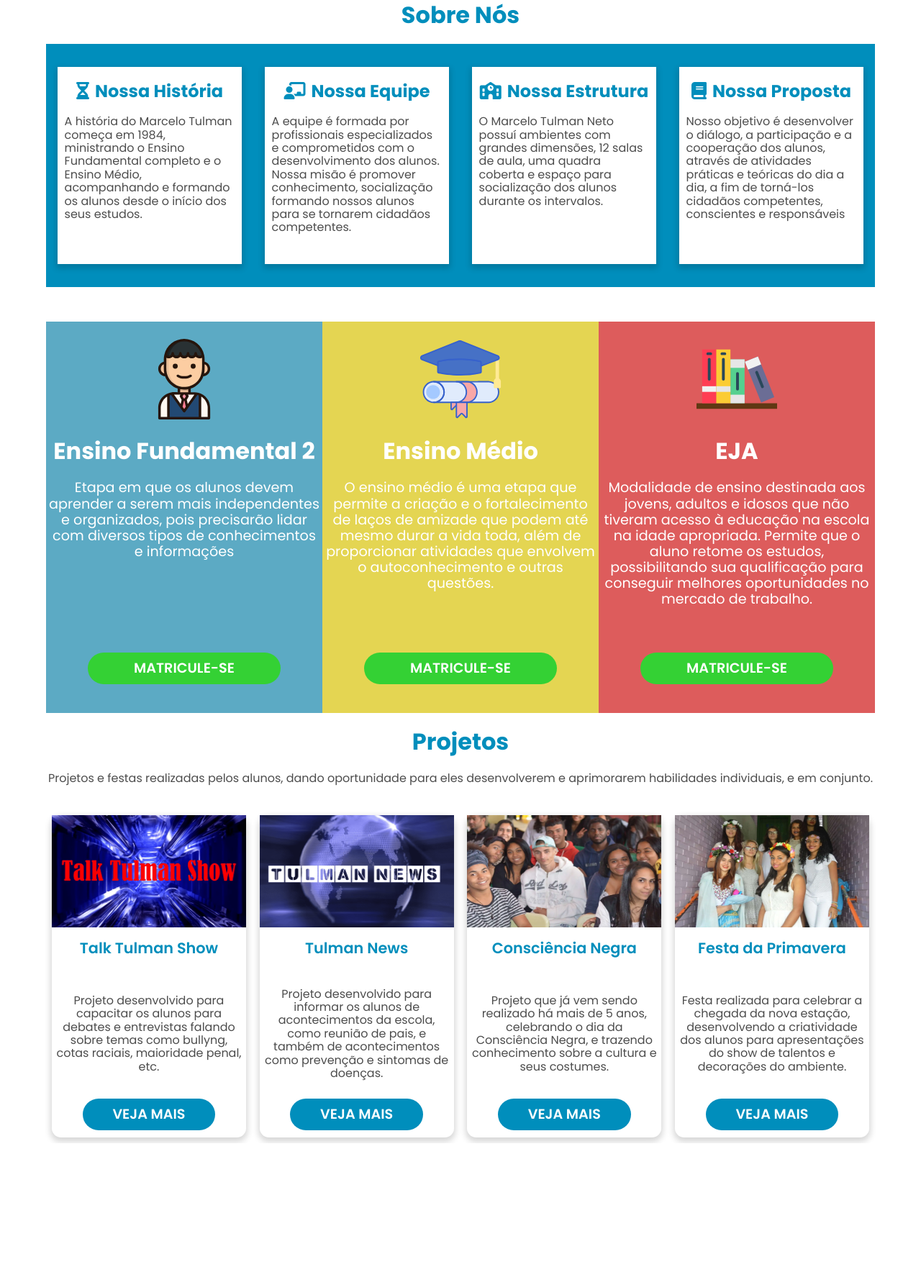
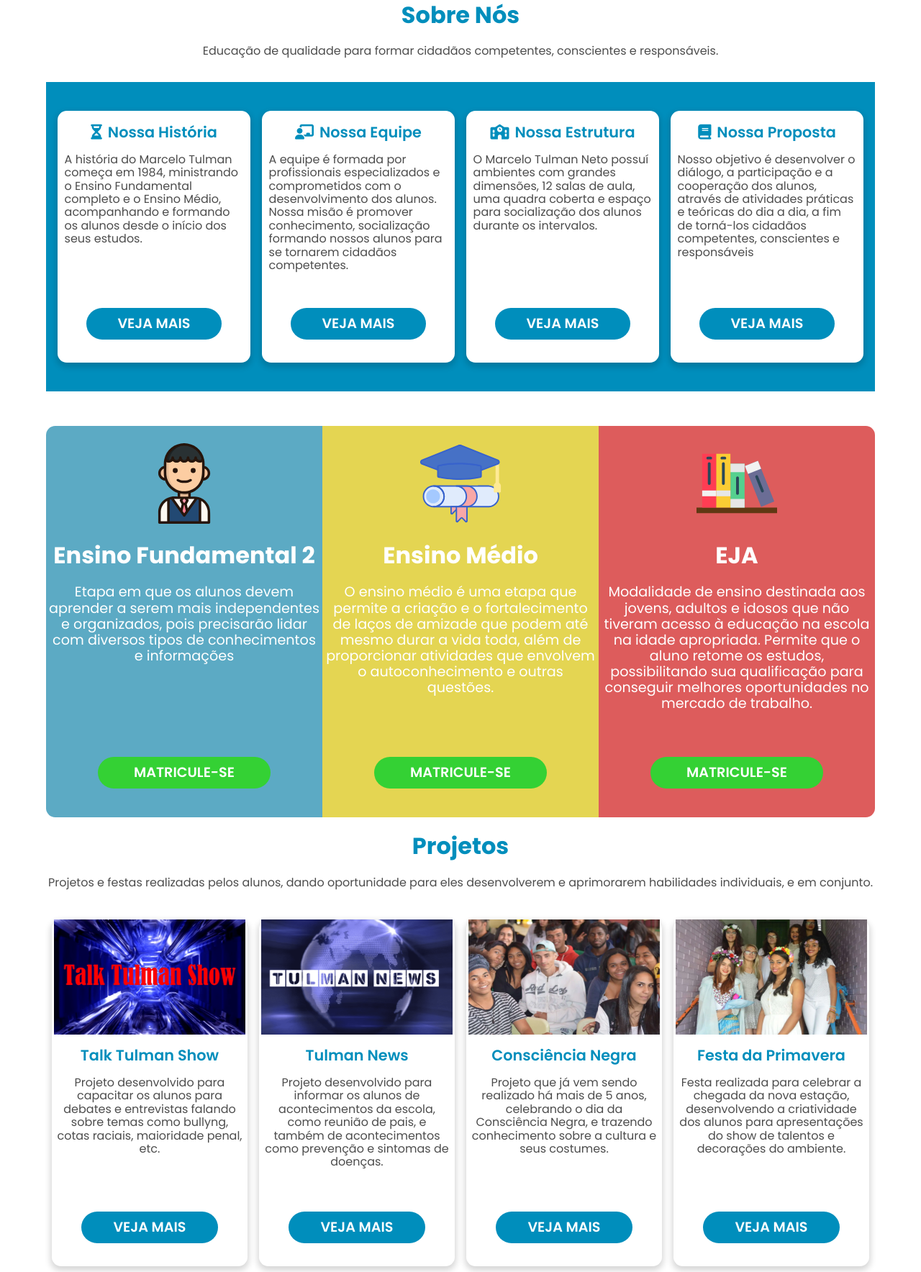
Before and after one commit to mateuslsilva28/MarceloTulman, a plain HTML site: page index.html in a window 1280 px wide. Shown: the part 761-2529 px from the top of the page at 72% size. Before the commit the page ends 2350 px from the top, so only its background shows below. Drawn offline with Linux system fonts and the light colour scheme.

Commit message:
C8 - Finalizando seção About, refatorando cards com @extend, add CNAME

```diff
--- a/index.html
+++ b/index.html
@@ -88,22 +88,35 @@
     <section class="about">
       <div class="about-content">
         <h1>Sobre Nós</h1>
+        <p>Educação de qualidade para formar cidadãos competentes, conscientes e responsáveis.</p>
         <div class="container">
           <div class="card">
+            <div class="text-card">
               <h2><i class="fas fa-hourglass-half"></i>Nossa História</h2>
               <p>A história do Marcelo Tulman começa em 1984, ministrando o Ensino Fundamental completo e o Ensino Médio, acompanhando e formando os alunos desde o início dos seus estudos.</p>
             </div>
+            <button class="">Veja mais</button>
+          </div>
           <div class="card">
+            <div class="text-card">
               <h2><i class="fas fa-chalkboard-teacher"></i>Nossa Equipe</h2>
               <p>A equipe é formada por profissionais especializados e comprometidos com o desenvolvimento dos alunos. Nossa misão é promover conhecimento, socialização formando nossos alunos para se tornarem cidadãos competentes.</p>
             </div>
+            <button class="">Veja mais</button>
+          </div>
           <div class="card">
+            <div class="text-card">
               <h2><i class="fas fa-school"></i>Nossa Estrutura</h2>
               <p>O Marcelo Tulman Neto possuí ambientes com grandes dimensões, 12 salas de aula, uma quadra coberta e espaço para socialização dos alunos durante os intervalos.</p>
             </div>
+            <button class="">Veja mais</button>
+          </div>
           <div class="card">
+            <div class="text-card">
               <h2><i class="fas fa-book"></i>Nossa Proposta</h2>
               <p>Nosso objetivo é desenvolver o diálogo, a participação e a cooperação dos alunos, através de atividades práticas e teóricas do dia a dia, a fim de torná-los cidadãos competentes, conscientes e responsáveis</p>
+            </div>
+            <button class="">Veja mais</button>
           </div>
         </div>
       </div>
@@ -146,46 +159,54 @@
       <div class="project-content">
         <h1>Projetos</h1>
         <p>Projetos e festas realizadas pelos alunos, dando oportunidade para eles desenvolverem e aprimorarem habilidades individuais, e em conjunto.</p>
-        <div class="card-projects">
+        <div class="container">
           <div class="card">
+            <div class="content-card">
               <div class="card-img">
                 <img src="img/projetos/projeto1.webp">
               </div>
-            <div class="content-card">
+              <div class="text-card">
                 <h2>Talk Tulman Show</h2>
                 <p>Projeto desenvolvido para capacitar os alunos para debates e entrevistas falando sobre temas como bullyng, cotas raciais, maioridade penal, etc.</p>
-              <button class="btn">Veja mais</button>
               </div>
             </div>
+            <button class="">Veja mais</button>
+          </div>
           <div class="card">
+            <div class="content-card">
               <div class="card-img">
                 <img src="img/projetos/projeto2.webp">
               </div>
-            <div class="content-card">
+              <div class="text-card">
                 <h2>Tulman News</h2>
                 <p>Projeto desenvolvido para informar os alunos de acontecimentos da escola, como reunião de pais, e também de acontecimentos como prevenção e sintomas de doenças.</p>
-              <button class="btn">Veja mais</button>
               </div>
             </div>
+            <button class="">Veja mais</button>
+          </div>
           <div class="card">
+            <div class="content-card">
               <div class="card-img">
                 <img src="img/projetos/projeto3.webp">
               </div>
-            <div class="content-card">
+              <div class="text-card">
                 <h2>Consciência Negra</h2>
                 <p>Projeto que já vem sendo realizado há mais de 5 anos, celebrando o dia da Consciência Negra, e trazendo conhecimento sobre a cultura e seus costumes.</p>
-              <button class="btn">Veja mais</button>
               </div>
             </div>
+            <button class="">Veja mais</button>
+          </div>
           <div class="card">
+            <div class="content-card">
               <div class="card-img">
                 <img src="img/projetos/projeto4.webp">
               </div>
-            <div class="content-card">
+              <div class="text-card">
                 <h2>Festa da Primavera</h2>
                 <p>Festa realizada para celebrar a chegada da nova estação, desenvolvendo a criatividade dos alunos para apresentações do show de talentos e decorações do ambiente.</p>
-              <button class="btn">Veja mais</button>
               </div>
+            </div>
+            <button class="">Veja mais</button>
           </div>
         </div>
       </div>
--- a/scss/_about.scss
+++ b/scss/_about.scss
@@ -1,4 +1,5 @@
 @use 'variables';
+@use 'extend';
 @use 'mixin';
 
 .about{
@@ -16,25 +17,20 @@
         }
 
         .container{
-            @include mixin.Flex(row);
-            padding: 2rem 0;
+            @extend .containerCards;
+            width: calc(100% - 1rem);
+            padding: 2rem 0.5rem;
             background-color: mixin.color("blue", "base");
 
             .card{
-                @include mixin.boxShadow(0, 0, 2px);
-                padding: 0 0 2.5rem 0;
-                margin: 0 1rem;
-                width: calc(25% - 2rem);
-                background-color: variables.$white-color;
-                transition: all 0.2s linear;
-                &:hover{@include mixin.boxShadow(0,0,6px)}
+                @extend .cardStructure;
+                .text-card{
+                    margin: 0 0 3rem 0;
                     h2{
                         overflow: hidden;
                         cursor:pointer;
-                    color: mixin.color("blue", "base");
                         i{
                             position: relative;
-                        transition: all 0.4s linear;
                             margin-right: 0.5rem;
                         }
                         &:hover i{
@@ -51,6 +47,8 @@
                         text-align: left;
                     }
                 }
+                button{@extend .btn;}
             }
         }
     }
+}
--- a/scss/_ensinos.scss
+++ b/scss/_ensinos.scss
@@ -1,6 +1,8 @@
 @use 'variables';
 @use 'mixin';
 @use 'sass:map';
+
+@keyframes topToBottom {from{top: -100%;}to{top: 0%;}}
 
 .ensinos{
     width: 100%;
@@ -15,8 +17,13 @@
             padding: 1.5rem 0 2.5rem 0;
             width: 40%;
             height: 30rem;
+            overflow: hidden;
             @include mixin.Font(700, variables.$white-color, 1.0);
+            &:hover img{
+                animation: topToBottom 0.5s;
+            }
             img{
+                position: relative;
                 width: 9rem!important;
                 height: 7rem!important;
             }
@@ -30,8 +37,14 @@
                 }
             }
         }
-        .card:nth-of-type(1){background-color: mixin.color("blue", "light")}
+        .card:nth-of-type(1){
+            background-color: mixin.color("blue", "light");
+            border-radius: 0.8rem 0 0 0.8rem;
+        }
         .card:nth-of-type(2){background-color: mixin.color("yellow", "light");}
-        .card:nth-of-type(3){background-color: mixin.color("red", "light");}
+        .card:nth-of-type(3){
+            background-color: mixin.color("red", "light");
+            border-radius: 0 0.8rem 0.8rem 0;
+        }
     }
 }
--- /dev/null
+++ b/scss/_extend.scss
@@ -0,0 +1,31 @@
+@use "variables";
+@use "mixin";
+
+.btn{
+    max-width: 15rem;
+    padding: 0.7rem 0.2rem;
+    background-color: mixin.color("blue", "base");
+    &:hover{background-color: mixin.color("blue", "light");}
+}
+
+.containerCards{
+    @include mixin.Flex(row, space, justify, between);
+    margin: 2rem 0 0 0;
+    flex-wrap: wrap;
+}
+
+.cardStructure{
+    @include mixin.boxShadow(0, 0, 2px);
+    @include mixin.Flex(column, space, justify, between);
+    width: calc(25% - 1rem);
+    height: auto;
+    align-items: center;
+    padding: 0 0 2rem 0!important;
+    margin: 0.5rem;
+    border-radius: 0.8rem;
+    background-color: variables.$white-color;
+    transition: all 0.4s linear;
+    &:hover{@include mixin.boxShadow(0,0,8px)}
+
+    h2{@include mixin.Font(600, mixin.color("blue", "base"), 1.0, 1.3rem);}
+}
--- a/scss/_padrao.scss
+++ b/scss/_padrao.scss
@@ -13,7 +13,7 @@ a{
     text-decoration: none;
 }
 
-.btn{
+button{
     width: 70%;
     cursor: pointer;
     border-radius: 1.4rem;
--- a/scss/_projetos.scss
+++ b/scss/_projetos.scss
@@ -1,4 +1,5 @@
 @use 'variables';
+@use 'extend';
 @use 'mixin';
 @use 'sass:map';
 
@@ -10,29 +11,17 @@
         @include mixin.Flex(column);
         text-align: center;
         width: 90%;
-
         h1{
             @include mixin.Font(700, mixin.color("blue", "base"), 1.0, 2rem);
         }
-        .card-projects{
-            @include mixin.Flex(row, space, justify, between);
-            margin: 2rem 0 0 0;
-            flex-wrap: wrap;
+        .container{
+            @extend .containerCards;
             .card{
-                border-radius: 0.8rem;
-                @include mixin.boxShadow(0, 0, 2px);
-                @include mixin.Flex(column);
-                background-color: variables.$white-color;
-                width: calc(25% - 1rem - 2px);
-                margin: 0.5rem;
-                height: 28rem;
-                transition: all 0.4s linear;
-                &:hover{@include mixin.boxShadow(0,0,8px)}
+                @extend .cardStructure;
                 &-img{
                     overflow: hidden;
                     width: 100%;
                     height: 10rem;
-
                     img{
                         transform: scale(1.2);
                         width:100%;
@@ -40,23 +29,13 @@
                         transition: all 0.4s linear;
                         &:hover{transform: scale(1.5);}
                     }
-
                 }
                 .content-card{
+                    margin: 0 0 3rem 0;
                     padding: 0 0.2rem 0.6rem 0.2rem;
-                    height: 18rem;
                     @include mixin.Flex(column, space, justify, between);
-                    align-items: center;
-                    h2{@include mixin.Font(600, mixin.color("blue", "base"), 1.0, 1.3rem);}
-                    button{
-                        max-width: 15rem;
-                        padding: 0.7rem 0.2rem;
-                        background-color: mixin.color("blue", "base");
-                    }
-                    button:hover{
-                        background-color: mixin.color("blue", "light");
-                    }
                 }
+                button{@extend .btn;}
             }
         }
     }
```
Also changed, not shown: scss/_responsive.scss (+26 -11 lines), css/styles.css, 2 other files. Lines whose indentation alone changed are shown as unchanged.
